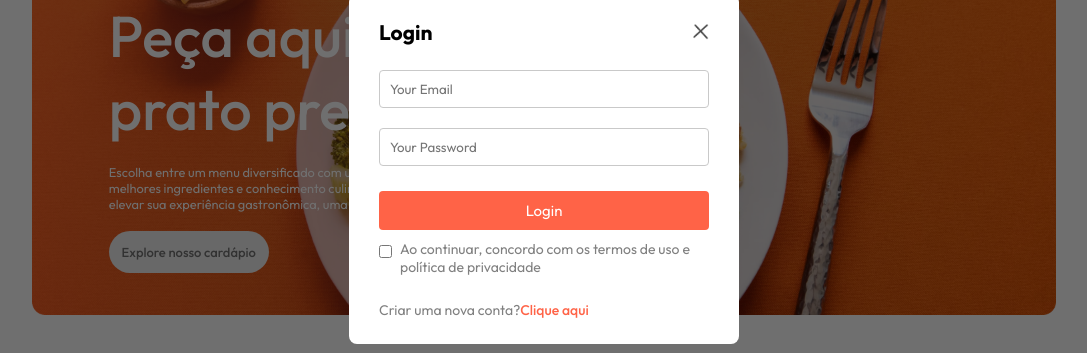
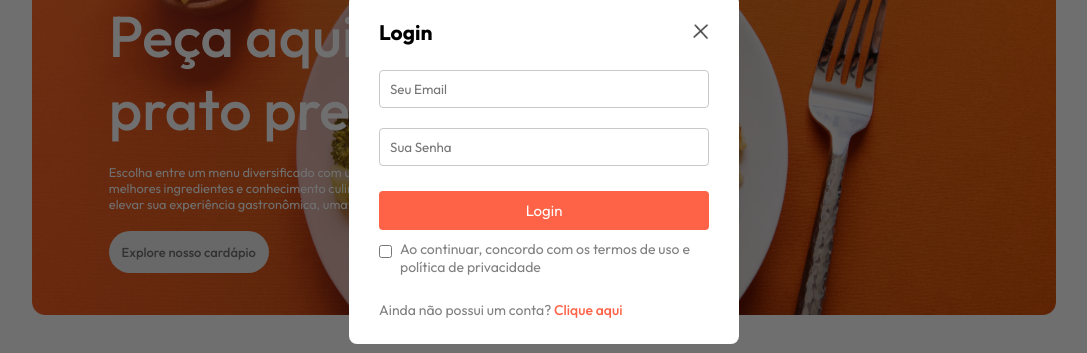
Before and after one commit to matheushenriquecsb/food-delivery-react, a React (Vite) app: page / in a window 1280 px wide. Both pictures are taken after a click on the button "Login". Shown: the part 231-584 px from the top of the page, without its empty margins (96-1183 px from the left). Built offline with nearby package versions, Linux system fonts and the light colour scheme; no server answers.

Commit message:
Update Login.jsx

```diff
--- a/src/components/Login/Login.jsx
+++ b/src/components/Login/Login.jsx
@@ -92,7 +92,7 @@ const Login = ({ setShowLogin }) => {
               name="name"
               onChange={onChangeHandler}
               value={data.name}
-              placeholder="Your Name"
+              placeholder="Seu Nome"
               required
             />
           )}
@@ -102,7 +102,7 @@ const Login = ({ setShowLogin }) => {
             name="email"
             onChange={onChangeHandler}
             value={data.email}
-            placeholder="Your Email"
+            placeholder="Seu Email"
             required
           />
           <input
@@ -110,7 +110,7 @@ const Login = ({ setShowLogin }) => {
             name="password"
             onChange={onChangeHandler}
             value={data.password}
-            placeholder="Your Password"
+            placeholder="Sua Senha"
             required
           />
         </div>
@@ -129,13 +129,13 @@ const Login = ({ setShowLogin }) => {
         </div>
         {currState === "Login" ? (
           <p>
-            Criar uma nova conta?
-            <span onClick={() => setCurrState("Sign Up")}>Clique aqui</span>
+            Ainda não possui um conta?
+            <span onClick={() => setCurrState("Sign Up")}> Clique aqui</span>
           </p>
         ) : (
           <p>
             Já possui uma conta?
-            <span onClick={() => setCurrState("Login")}>Faça login aqui</span>
+            <span onClick={() => setCurrState("Login")}> Faça login aqui</span>
           </p>
         )}
       </form>
```
